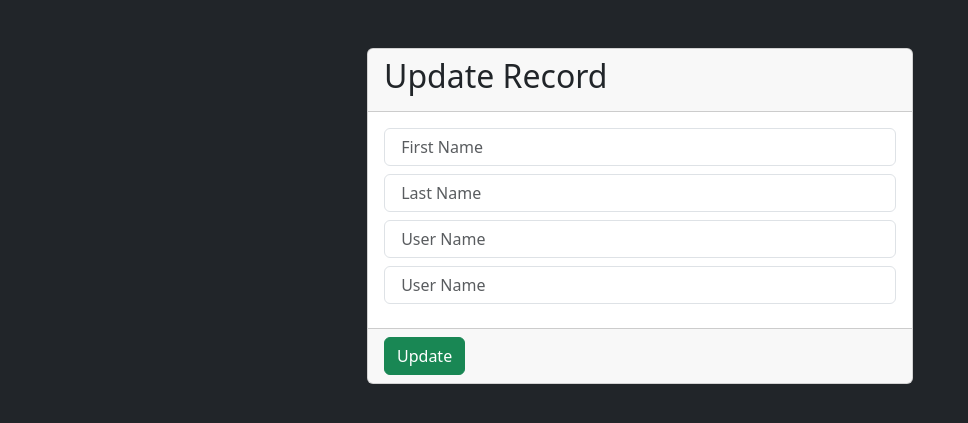
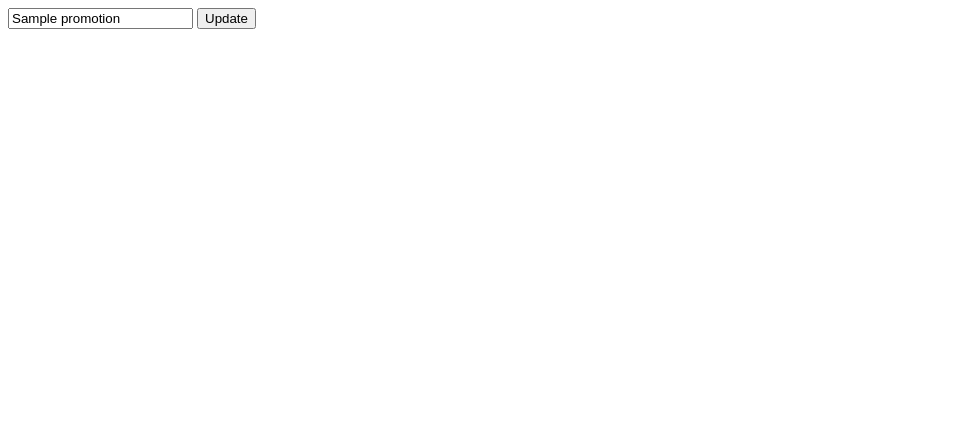
Before and after one commit to hasnae21/Projet_1, a PHP site: page /edit.php?U_ID=1 in a window 1280 px wide. Shown: the top 423 px of the page, without its empty margins (0-968 px from the left). Run offline with PHP 8.4, Linux system fonts and the light colour scheme; tables that the repository leaves empty or names only in its code hold one stand-in row (values such as "Sample post"); data that the repository does not hold is empty; some libraries are stand-ins or nearby versions.

Commit message:
save
save

```diff
--- a/OOP_Protype_basic/config/operations.php
+++ b/OOP_Protype_basic/config/operations.php
@@ -2,7 +2,6 @@
 
 require_once('./config/dbconfig.php');
 $db = new dbconfig();
-
 
 class operations extends dbconfig
 {
--- a/OOP_Protype_basic/edit.php
+++ b/OOP_Protype_basic/edit.php
@@ -7,40 +7,22 @@
     $result = $db->get_record($id);
     $data = mysqli_fetch_assoc($result);
 ?>
+
 <!DOCTYPE html>
 <html lang="en">
 <head>
     <meta charset="UTF-8">
-    <meta name="viewport" content="width=device-width, initial-scale=1.0">
-    <meta http-equiv="X-UA-Compatible" content="ie=edge">
-    <link rel="stylesheet" href="css/bootstrap.css">
-    <title>Crud Operation in Php Using OOP</title>
+    <title>Modifier</title>
 </head>
-<body class="bg-dark">
+<body>
+    <?php $db->Store_Record(); ?>
 
-    <div class="container">
-        <div class="row">
-            <div class="col-lg-6 m-auto">
-                <div class="card mt-5">
-                    <div class="card-header">
-                        <h2> Update Record </h2>
-                    </div>
-                        <?php $db->Store_Record(); ?>
-                        <div class="card-body">
-                            <form method="POST">
-                                <input type="hidden" name="ID" value="<?php echo $data['ID']; ?>">
-                                <input type="text" name="First" placeholder=" First Name" class="form-control mb-2" required value="<?php echo $data['FirstName']; ?>">
-                                <input type="text" name="Last" placeholder=" Last Name" class="form-control mb-2" required value="<?php echo $data['LastName']; ?>">
-                                <input type="text" name="UserName" placeholder=" User Name" class="form-control mb-2" required value="<?php echo $data['UserName']; ?>">
-                                <input type="Email" name="UserEmail" placeholder=" User Name" class="form-control mb-2" required value="<?php echo $data['Email']; ?>">
-                        </div>
-                    <div class="card-footer">
-                            <button class="btn btn-success" name="btn_update"> Update </button>
-                        </form>
-                    </div>
-                </div>
-            </div>
-        </div>
-    </div>
+       <form method="POST">
+            <input type="hidden" name="ID" value="<?php echo $data['id']; ?>">
+            <input type="text" name="promo_name" required value="<?php echo $data['name']; ?>">
+
+            <button name="btn_update"> Update </button>
+        </form>
+
 </body>
 </html>
--- a/OOP_Protype_basic/index.php
+++ b/OOP_Protype_basic/index.php
@@ -8,8 +8,6 @@ $db = new operations();
 <html lang="en">
 <head>
     <meta charset="UTF-8">
-    <meta http-equiv="X-UA-Compatible" content="IE=edge">
-    <meta name="viewport" content="width=device-width, initial-scale=1.0">
     <title>Projet_1</title>
 </head>
 
```
Also changed, not shown: OOP_Protype_basic/del.php (+8 -8 lines), OOP_Protype_basic/view.php (+14 -27 lines).
